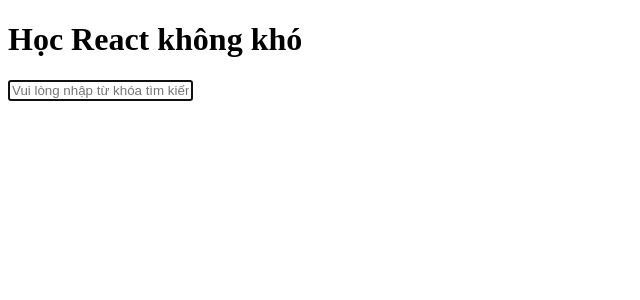
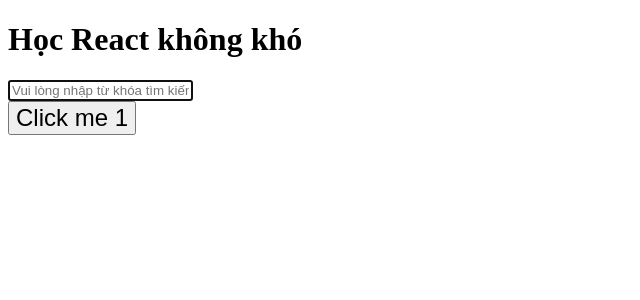
Before and after one commit to hoanganit19/unicode_online_reactjs04, a React (Vite) app: page / in a window 1280 px wide. Shown: the top 300 px of the page, without its empty margins (0-640 px from the left). Built offline with nearby package versions, Linux system fonts and the light colour scheme.

Commit message:
HOC forwardRef

```diff
--- a/src/App.jsx
+++ b/src/App.jsx
@@ -1,13 +1,16 @@
 import { useEffect, useRef } from "react";
+import Button from "./components/Button";
 
 function App() {
   const divRef = useRef();
   const inputRef = useRef();
+  const buttonRef = useRef();
 
   useEffect(() => {
-    console.dir(divRef.current);
+    // console.dir(divRef.current);
     divRef.current.innerHTML = `<h1>Học React không khó</h1>`;
     inputRef.current.focus();
+    buttonRef.current.style.fontSize = "1.5rem";
   }, []);
   return (
     <>
@@ -21,6 +24,7 @@
         placeholder="Vui lòng nhập từ khóa tìm kiếm..."
         ref={inputRef}
       />
+      <Button label="Click me 1" ref={buttonRef} />
     </>
   );
 }
--- /dev/null
+++ b/src/components/Button.jsx
@@ -0,0 +1,13 @@
+import { forwardRef } from "react";
+function Button({ label }, ref) {
+  return (
+    <div>
+      <button ref={ref}>{label}</button>
+    </div>
+  );
+}
+
+export default forwardRef(Button);
+
+//forwardRef --> Chuyển ref từ component này qua component khá
+//forwardRef --> Higher Order Componet (HOC)
```
Also changed, not shown: .eslintrc.cjs (deleted).
